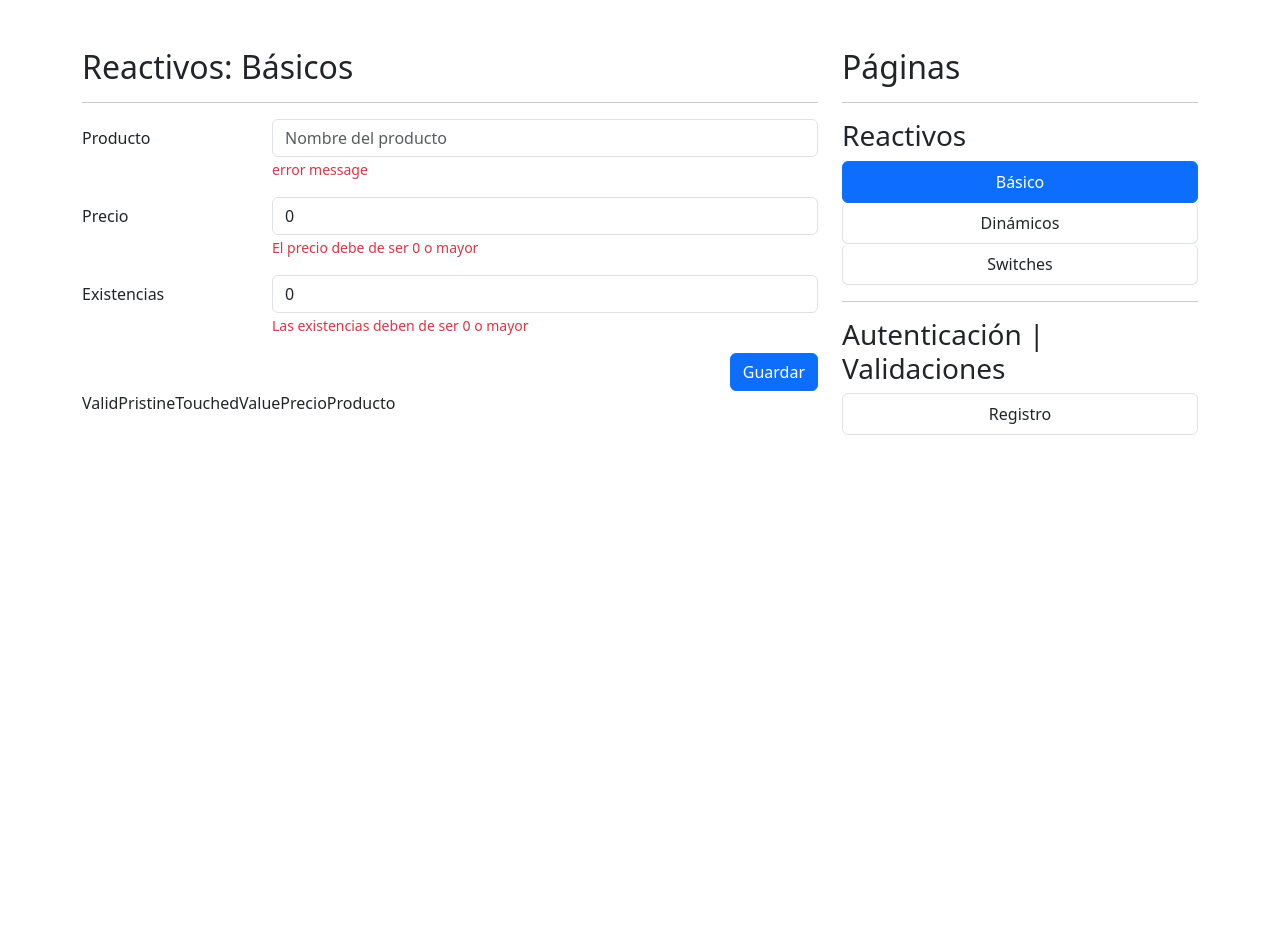
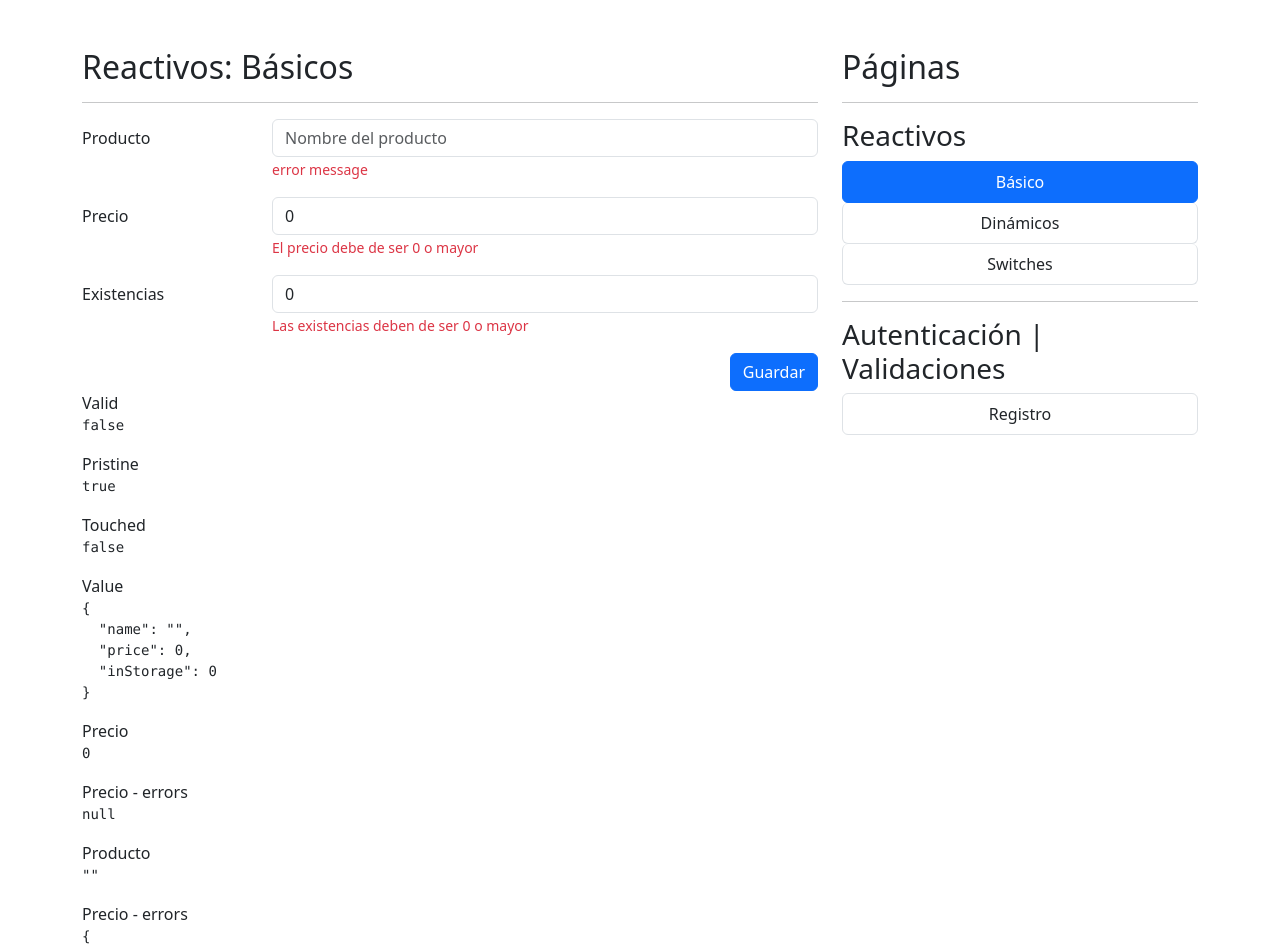
Before and after one commit to hatorob/formulariosReactivos, an Angular app: page /reactive/basic in a window 1280 px wide. Shown: the top 949 px of the page. Before the commit the page ends 800 px from the top, so only its background shows below. Built offline with nearby package versions, Linux system fonts and the light colour scheme.

Commit message:
validator en formularios reactivos

```diff
--- a/src/app/reactive/pages/basic-page/basic-page.component.html
+++ b/src/app/reactive/pages/basic-page/basic-page.component.html
@@ -78,21 +78,27 @@
     <div class="col">
 
         <span>Valid</span>
-        <!-- <pre>{{ 'objeto' | json }}</pre> -->
+        <pre>{{ myForm.valid | json }}</pre>
 
         <span>Pristine</span>
-        <!-- <pre>{{ 'objeto' | json }}</pre> -->
+        <pre>{{ myForm.pristine | json }}</pre>
 
         <span>Touched</span>
-        <!-- <pre>{{ 'objeto' | json }}</pre> -->
+        <pre>{{ myForm.touched | json }}</pre>
 
         <span>Value</span>
-        <!-- <pre>{{ 'objeto' | json }}</pre> -->
+        <pre>{{ myForm.value | json }}</pre>
 
         <span>Precio</span>
-        <!-- <pre>{{ 'objeto' | json }}</pre> -->
+        <pre>{{ myForm.controls['price'].value | json }}</pre>
+
+        <span>Precio - errors</span>
+        <pre>{{ myForm.controls['price'].errors | json }}</pre>
 
         <span>Producto</span>
-        <!-- <pre>{{ 'objeto' | json }}</pre> -->
+        <pre>{{ myForm.controls['name'].value | json }}</pre>
+
+        <span>Precio - errors</span>
+        <pre>{{ myForm.controls['name'].errors | json }}</pre>
     </div>
 </div>
--- a/src/app/reactive/pages/basic-page/basic-page.component.ts
+++ b/src/app/reactive/pages/basic-page/basic-page.component.ts
@@ -1,5 +1,5 @@
 import { Component } from '@angular/core';
-import { FormBuilder, FormGroup } from '@angular/forms';
+import { FormBuilder, FormGroup, Validators } from '@angular/forms';
 
 @Component({
   templateUrl: './basic-page.component.html',
@@ -15,14 +15,16 @@
 
 
   public myForm: FormGroup = this.fb.group({
-    name: [''],
-    price: [0],
-    inStorage: [0],
+    name: ['',[ Validators.required, Validators.minLength(3) ]],
+    price: [0, [ Validators.min(0) ] ],
+    inStorage: [0, [ Validators.min(0)] ],
   })
 
   constructor( private fb: FormBuilder ){}
 
   onSave():void {
+    if( this.myForm.invalid ) return;
+
     console.log(this.myForm.value);
   }
 
```
